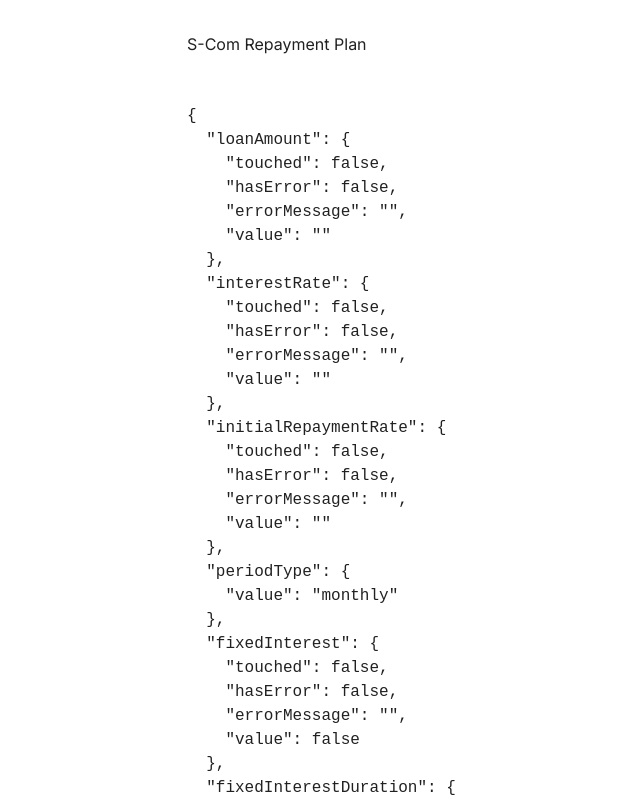
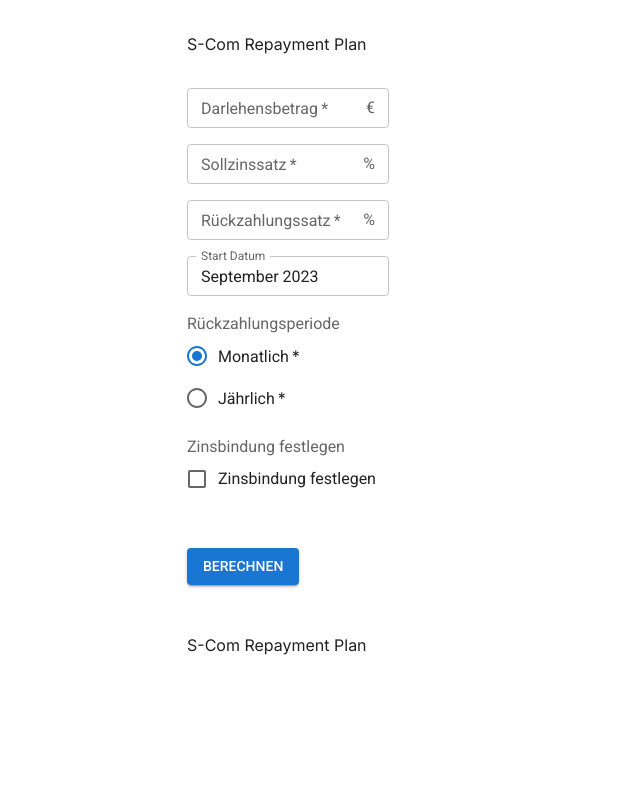
Before and after one commit to scsskid/repayment-plan, a Next.js app: page / in a window 1280 px wide. Shown: the top 800 px of the page, without its empty margins (27-667 px from the left). Built offline with nearby package versions, Linux system fonts and the light colour scheme.

Commit message:
remove dump

```diff
--- a/src/components/Form.tsx
+++ b/src/components/Form.tsx
@@ -83,7 +83,7 @@ export default function Form({
 
   return (
     <form onSubmit={formSubmitHandler}>
-      <pre>{JSON.stringify(state, null, 2)}</pre>
+      {/* <pre>{JSON.stringify(state, null, 2)}</pre> */}
 
       <Stack spacing={2}>
         {showError && !state.isFormValid && (
```
